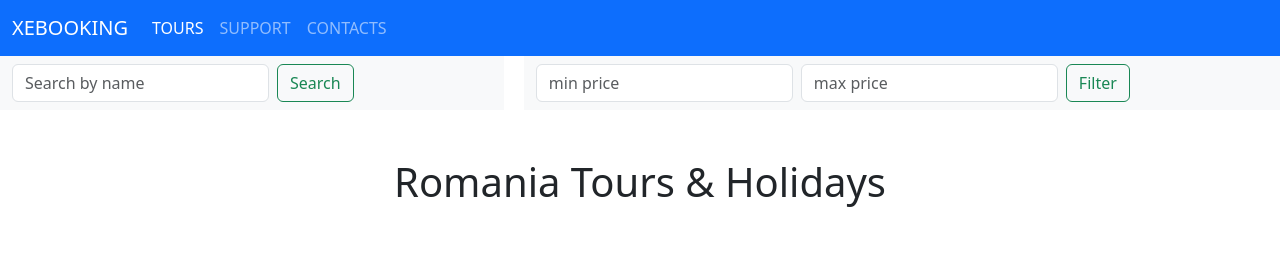
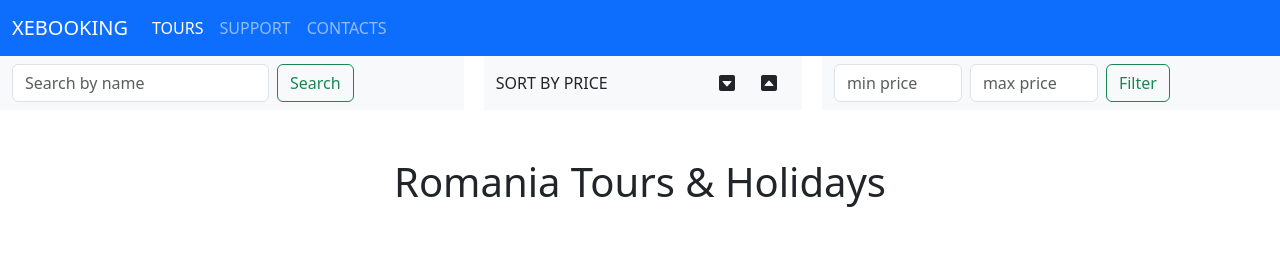
Before and after one commit to wellington-100/booking, a PHP site: page /?page=tours in a window 1280 px wide. Shown: the top 256 px of the page. Run offline with PHP 8.4, Linux system fonts and the light colour scheme.

Commit message:
sorting...

```diff
--- a/src/index.php
+++ b/src/index.php
@@ -7,6 +7,7 @@
     <title>XEBOOKING</title>
     <link href="https://cdn.jsdelivr.net/npm/bootstrap@5.3.3/dist/css/bootstrap.min.css" rel="stylesheet" integrity="sha384-QWTKZyjpPEjISv5WaRU9OFeRpok6YctnYmDr5pNlyT2bRjXh0JMhjY6hW+ALEwIH" crossorigin="anonymous">
     <link rel="stylesheet" href="css/style.css">
+    <link rel="stylesheet" href="https://cdn.jsdelivr.net/npm/bootstrap-icons@1.11.3/font/bootstrap-icons.min.css">
 </head>
 <body>
     <? include 'header.php' ?>
--- a/src/tours.php
+++ b/src/tours.php
@@ -2,11 +2,12 @@
 if (isset($_POST['search'])){
     $tours = array_filter($tours, function ($tour){
         return
-            similar_text($tour['name'], $_POST['search']) >= 3
+            !(stripos($tour['name'], $_POST['search']) === false)
             ||
             $_POST['search'] == '';
     });
 }
+
 if (isset($_POST['min_price']) || isset($_POST['max_price'])) {
     $min_price = $_POST['min_price'] !== '' ? floatval($_POST['min_price']) : 0;
     $max_price = $_POST['max_price'] !== '' ? floatval($_POST['max_price']) : 100000;
@@ -17,6 +18,17 @@ if (isset($_POST['min_price']) || isset($_POST['max_price'])) {
         ||
         ($_POST['min_price'] == '' && $_POST['max_price'] == '');
 
+    });
+}
+
+if (isset($_POST['sort_desc'])) {
+    usort($tours, function($tour_a, $tour_b){
+        return $tour_b['price']['amount'] - $tour_a['price']['amount'];
+    });
+}
+if (isset($_POST['sort_asc'])) {
+    usort($tours, function ($tour_a, $tour_b) {
+        return $tour_a['price']['amount'] - $tour_b['price']['amount'];
     });
 }
 
@@ -42,6 +54,16 @@ if (isset($_POST['min_price']) || isset($_POST['max_price'])) {
 
     <nav class="navbar bg-body-tertiary">
       <div class="container-fluid">
+        SORT BY PRICE
+        <form action="/?page=tours" class="d-flex" method="POST">
+            <button class="btn" name="sort_desc"><i class="bi bi-caret-down-square-fill"></i></button>
+            <button class="btn" name="sort_asc"><i class="bi bi-caret-up-square-fill"></i></button>
+        </form>
+      </div>
+    </nav>
+
+    <nav class="navbar bg-body-tertiary">
+      <div class="container-fluid">
         <form action="/?page=tours" class="d-flex" role="search" method="POST">
             <input
                 class="form-control me-2"
@@ -49,6 +71,7 @@ if (isset($_POST['min_price']) || isset($_POST['max_price'])) {
                 placeholder="min price"
                 aria-label="min price"
                 name="min_price"
+                size="6"
                 value="<?= $_POST['min_price'] ?? '' ?>"
             >
             <input
@@ -57,6 +80,7 @@ if (isset($_POST['min_price']) || isset($_POST['max_price'])) {
                 placeholder="max price"
                 aria-label="max price"
                 name="max_price"
+                size="6"
                 value="<?= $_POST['max_price'] ?? '' ?>"
             >
             <button class="btn btn-outline-success" type="submit">Filter</button>
@@ -72,7 +96,7 @@ if (isset($_POST['min_price']) || isset($_POST['max_price'])) {
         $count = 0;
         foreach ($tours as $tour) {
             if ($count % 3 == 0 && $count != 0) {
-                print '</div><div class="row">'; // Atenție la echo aici pentru a începe un nou rând
+                print '</div><div class="row">';
             }
             ?>
             <div class="col-md-4 p-1">
```
